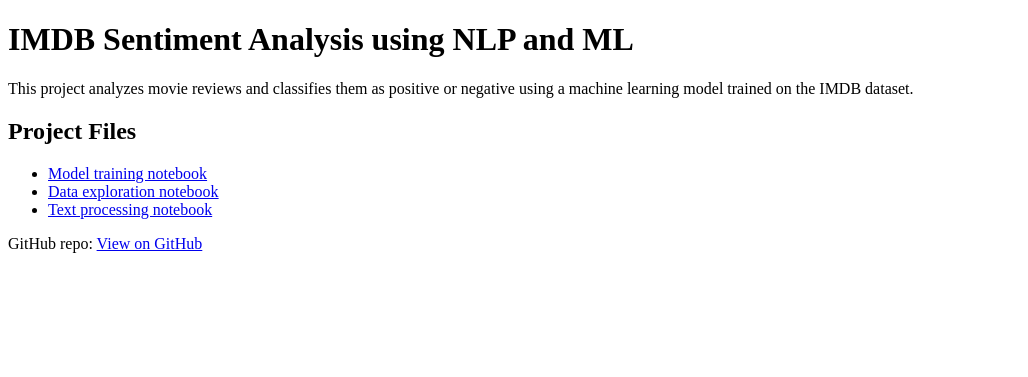
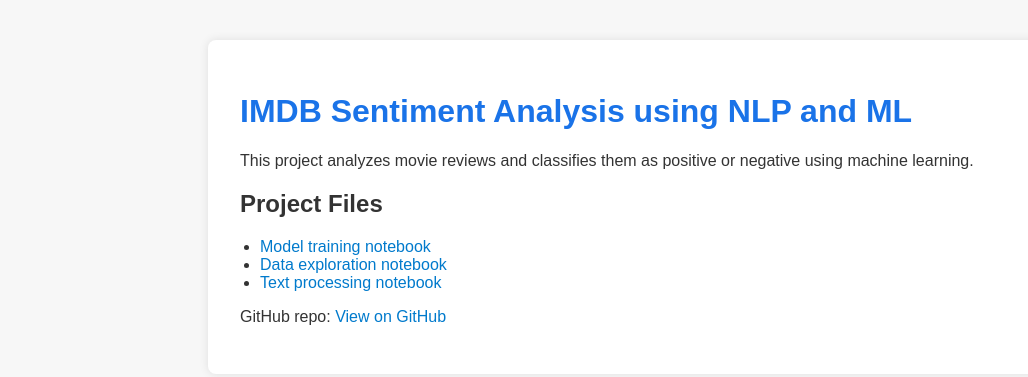
Before and after one commit to theertha123-byte/sentiment-analysis-project, a plain HTML site: page index.html in a window 1280 px wide. Shown: the whole page, without its empty margins (0-1028 px from the left). Drawn offline with Linux system fonts and the light colour scheme.

Commit message:
index.html

```diff
--- a/index.html
+++ b/index.html
@@ -1,19 +1,50 @@
 <!DOCTYPE html>
-<html>
+<html lang="en">
 <head>
+  <meta charset="UTF-8" />
+  <meta name="viewport" content="width=device-width, initial-scale=1.0" />
   <title>IMDB Sentiment Analysis</title>
+  <style>
+    body {
+      font-family: Arial, sans-serif;
+      background: #f7f7f7;
+      padding: 2rem;
+      color: #333;
+    }
+    h1 {
+      color: #1a73e8;
+    }
+    .container {
+      max-width: 800px;
+      margin: auto;
+      background: white;
+      padding: 2rem;
+      border-radius: 8px;
+      box-shadow: 0 0 10px rgba(0,0,0,0.1);
+    }
+    ul {
+      padding-left: 20px;
+    }
+    a {
+      color: #007acc;
+      text-decoration: none;
+    }
+    a:hover {
+      text-decoration: underline;
+    }
+  </style>
 </head>
 <body>
-  <h1>IMDB Sentiment Analysis using NLP and ML</h1>
-  <p>This project analyzes movie reviews and classifies them as positive or negative using a machine learning model trained on the IMDB dataset.</p>
-
-  <h2>Project Files</h2>
-  <ul>
-    <li><a href="Model training.ipynb">Model training notebook</a></li>
-    <li><a href="data exploration.ipynb">Data exploration notebook</a></li>
-    <li><a href="text processing.ipynb">Text processing notebook</a></li>
-  </ul>
-
-  <p>GitHub repo: <a href="https://github.com/theertha123-byte/sentiment-analysis-project">View on GitHub</a></p>
+  <div class="container">
+    <h1>IMDB Sentiment Analysis using NLP and ML</h1>
+    <p>This project analyzes movie reviews and classifies them as positive or negative using machine learning.</p>
+    <h2>Project Files</h2>
+    <ul>
+      <li><a href="Model%20training.ipynb">Model training notebook</a></li>
+      <li><a href="data%20exploration.ipynb">Data exploration notebook</a></li>
+      <li><a href="text%20processing.ipynb">Text processing notebook</a></li>
+    </ul>
+    <p>GitHub repo: <a href="https://github.com/theertha123-byte/sentiment-analysis-project">View on GitHub</a></p>
+  </div>
 </body>
 </html>
```
